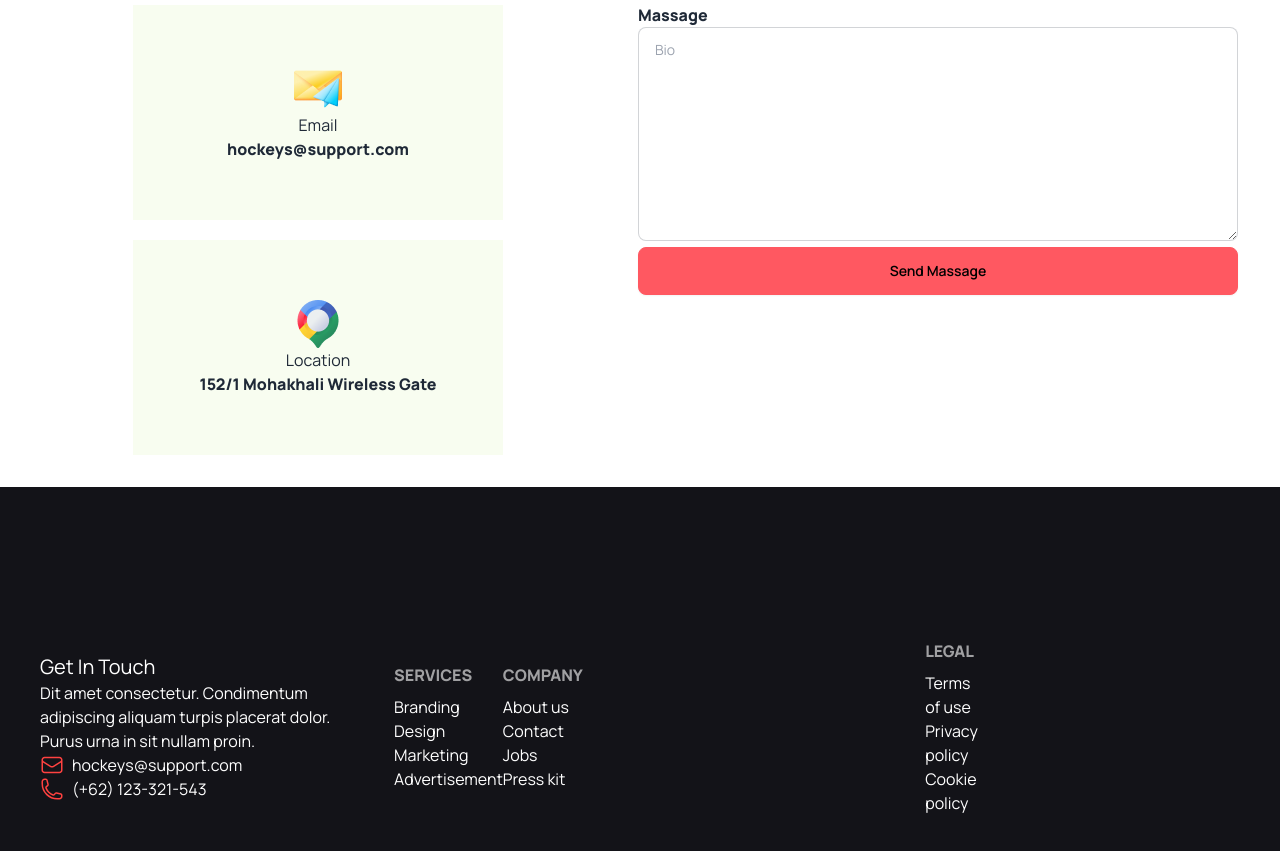
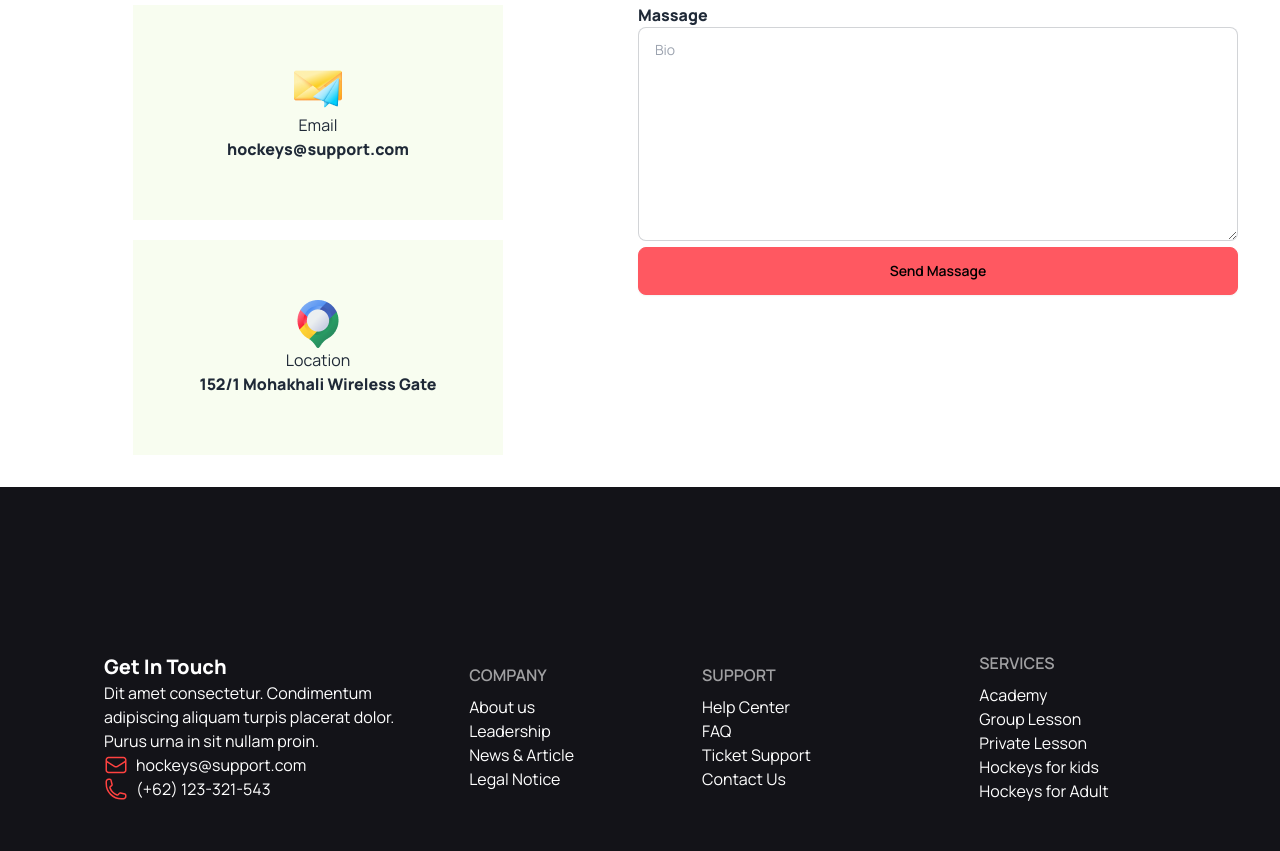
Before and after one commit to Sefat3117/hockeys-A3, a plain HTML site: page index.html in a window 1280 px wide. Shown: the part 4893-5744 px from the top of the page. Drawn offline with nearby package versions, Linux system fonts and the light colour scheme.

Commit message:
footer added

```diff
--- a/index.html
+++ b/index.html
@@ -594,15 +594,15 @@
     </main>
   </body>
   <footer
-    class="p-10 bg-[#131318] grid grid-cols-1 lg:grid-cols-4 justify-items-center text-white gap-3 h-auto lg:h-[480px] items-center mt-8"
+    class="p-10 bg-[#131318] grid grid-cols-1 lg:grid-cols-3 justify-items-center text-white gap-3 h-auto lg:h-[480px] items-center mt-8 space-y-2 lg:space-y-0"
   >
-    <aside>
-      <h3 class="text-xl">Get In Touch</h3>
+    <aside class="text-center lg:text-left ml-0 lg:ml-16">
+      <h3 class="text-xl font-bold">Get In Touch</h3>
       <p>
         Dit amet consectetur. Condimentum adipiscing aliquam turpis placerat
         dolor. Purus urna in sit nullam proin.
       </p>
-      <div class="flex gap-2">
+      <div class="flex gap-2 justify-center lg:justify-start items-center">
         <svg
           xmlns="http://www.w3.org/2000/svg"
           width="24"
@@ -620,7 +620,7 @@
         </svg>
         <p>hockeys@support.com</p>
       </div>
-      <div class="flex gap-2">
+      <div class="flex gap-2 justify-center lg:justify-start items-center">
         <svg
           xmlns="http://www.w3.org/2000/svg"
           width="24"
@@ -639,27 +639,29 @@
         <p>(+62) 123-321-543</p>
       </div>
     </aside>
-    <div class="flex justify-between">
+    <div class="flex gap-3 lg:gap-32">
       <div class="flex flex-col">
-        <h6 class="footer-title">Services</h6>
-        <a class="link link-hover">Branding</a>
-        <a class="link link-hover">Design</a>
-        <a class="link link-hover">Marketing</a>
-        <a class="link link-hover">Advertisement</a>
+        <h6 class="footer-title font-semibold">Company</h6>
+        <a class="link link-hover">About us</a>
+        <a class="link link-hover">Leadership</a>
+        <a class="link link-hover">News & Article</a>
+        <a class="link link-hover">Legal Notice</a>
       </div>
       <div class="flex flex-col">
-        <h6 class="footer-title">Company</h6>
-        <a class="link link-hover">About us</a>
-        <a class="link link-hover">Contact</a>
-        <a class="link link-hover">Jobs</a>
-        <a class="link link-hover">Press kit</a>
+        <h6 class="footer-title font-semibold">Support</h6>
+        <a class="link link-hover">Help Center</a>
+        <a class="link link-hover">FAQ</a>
+        <a class="link link-hover">Ticket Support</a>
+        <a class="link link-hover">Contact Us</a>
       </div>
     </div>
-    <div class="flex flex-col p-0 lg:pl-80">
-      <h6 class="footer-title">Legal</h6>
-      <a class="link link-hover">Terms of use</a>
-      <a class="link link-hover">Privacy policy</a>
-      <a class="link link-hover">Cookie policy</a>
+    <div class="flex flex-col">
+      <h6 class="footer-title font-semibold">Services</h6>
+      <a class="link link-hover">Academy</a>
+      <a class="link link-hover">Group Lesson</a>
+      <a class="link link-hover">Private Lesson</a>
+      <a class="link link-hover">Hockeys for kids</a>
+      <a class="link link-hover">Hockeys for Adult</a>
     </div>
   </footer>
 </html>
```
